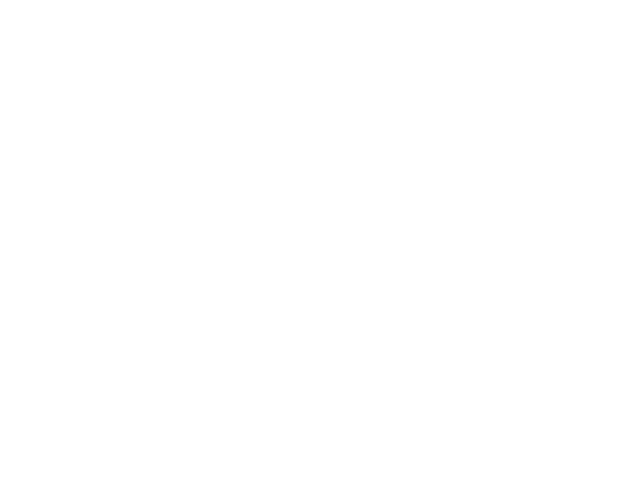
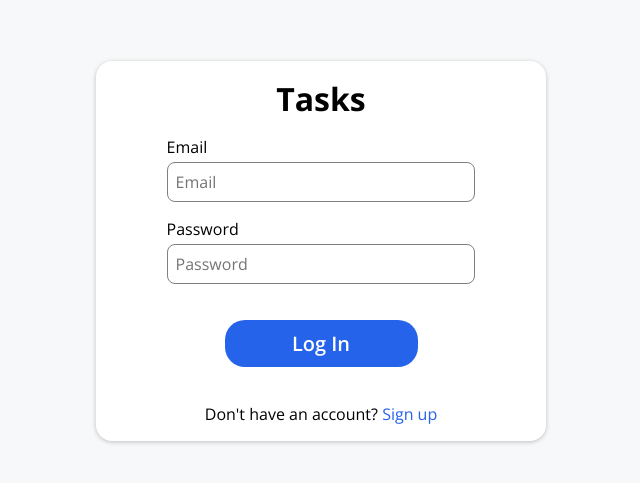
Before and after one commit to GDSC-CalPoly-SLO/YourTaskApplication, a React (Create React App) app: page / in a window 1280 px wide. Shown: the part 149-632 px from the top of the page, without its empty margins (319-959 px from the left). Built offline with nearby package versions, Linux system fonts and the light colour scheme.

Commit message:
Created Login Page

```diff
--- a/public/index.html
+++ b/public/index.html
@@ -1,14 +1,16 @@
 <!DOCTYPE html>
 <html lang="en">
+
 <head>
   <meta charset="utf-8" />
   <link rel="icon" href="%PUBLIC_URL%/favicon.ico" />
   <meta name="viewport" content="width=device-width, initial-scale=1" />
   <meta name="theme-color" content="#000000" />
-    <meta
-      name="description"
-      content="Web site created using create-react-app"
-    />
+  <meta name="description" content="Web site created using create-react-app" />
+  <link rel="preconnect" href="https://fonts.googleapis.com">
+  <link rel="preconnect" href="https://fonts.gstatic.com" crossorigin>
+  <link href="https://fonts.googleapis.com/css2?family=Open+Sans:ital,wght@0,300..800;1,300..800&display=swap"
+    rel="stylesheet">
   <link rel="apple-touch-icon" href="%PUBLIC_URL%/logo192.png" />
   <!--
       manifest.json provides metadata used when your web app is installed on a
@@ -26,6 +28,7 @@
     -->
   <title>React App</title>
 </head>
+
 <body>
   <noscript>You need to enable JavaScript to run this app.</noscript>
   <div id="root"></div>
@@ -40,4 +43,5 @@
       To create a production bundle, use `npm run build` or `yarn build`.
     -->
 </body>
+
 </html>
--- a/src/App.js
+++ b/src/App.js
@@ -1,9 +1,14 @@
+import { useState } from 'react';
 import './App.css';
+import Login from './pages/Login';
+import Tasks from './pages/Tasks';
 
 function App() {
+  const [loggedIn, setLoggedIn] = useState(false);
+
   return (
     <div className="App">
-
+      {loggedIn ? <Tasks /> : <Login setLoggedIn={setLoggedIn} />}
     </div>
   );
 }
--- a/src/index.css
+++ b/src/index.css
@@ -1,5 +1,13 @@
+* {
+  margin: 0;
+  padding: 0;
+  box-sizing: border-box;
+}
+
 body {
   margin: 0;
+  background: #F6F8F9;
+
   font-family: -apple-system, BlinkMacSystemFont, 'Segoe UI', 'Roboto', 'Oxygen',
     'Ubuntu', 'Cantarell', 'Fira Sans', 'Droid Sans', 'Helvetica Neue',
     sans-serif;
--- /dev/null
+++ b/src/pages/Login.css
@@ -0,0 +1,76 @@
+.wrapper {
+  width: 100vw;
+  height: 100vh;
+  display: flex;
+  flex-direction: column;
+  align-items: center;
+  justify-content: center;
+}
+
+.container {
+  background-color: white;
+  width: 450px;
+  padding: 1em;
+  border-radius: 1em;
+  box-shadow: 0 1px 4px hsl(360, 0%, 75%);
+  font-family: "Open Sans", sans-serif;
+  text-align: center;
+}
+
+#login-form {
+  display: flex;
+  flex-direction: column;
+  align-items: center;
+  justify-content: center;
+  gap: 1em;
+  padding: 1em;
+}
+
+.input-wrapper {
+  width: 80%;
+  display: flex;
+  flex-direction: column;
+  gap: 0.25em;
+}
+
+.label {
+  text-align: left;
+}
+
+.input {
+  padding: 0.5em;
+  font-family: inherit;
+  font-size: 1em;
+  border: 1px solid hsl(360, 0%, 50%);
+  border-radius: 0.5em;
+}
+
+#submit {
+  background-color: #2563EB;
+  color: white;
+  cursor: pointer;
+  font-family: inherit;
+  font-size: 1.25em;
+  font-weight: 600;
+  padding: 0.5em;
+  width: 50%;
+  margin: 1em;
+  border: none;
+  border-radius: 1em;
+}
+
+#submit:hover {
+  background-color: #4285f4;
+  transition: background-color 500ms;
+}
+
+span {
+  color: #2563EB;
+  cursor: pointer;
+}
+
+span:hover {
+  text-decoration: underline;
+  color: #4285f4;
+  transition: color 500ms;
+}
--- /dev/null
+++ b/src/pages/Login.js
@@ -0,0 +1,91 @@
+import { useState } from "react";
+import {
+  createUserWithEmailAndPassword,
+  signInWithEmailAndPassword
+} from "firebase/auth";
+import { auth } from "../firebaseInit.js";
+import "./Login.css";
+
+export default function Login({ setLoggedIn }) {
+  const [signUp, setSignUp] = useState(false);
+
+  const handleLogin = async (e) => {
+    e.preventDefault(); // Prevent form submit from reloading page
+    const email = e.target.email.value;
+    const pass = e.target.password.value;
+    if (signUp) {
+      try {
+        await createUserWithEmailAndPassword(auth, email, pass);
+        setLoggedIn(true);
+      } catch (error) {
+        error.code == "auth/email-already-in-use"
+          ? alert("Email is already in use.")
+          : alert("Sign up failed.");
+      }
+    } else {
+      try {
+        await signInWithEmailAndPassword(auth, email, pass);
+        setLoggedIn(true);
+      } catch (error) {
+        /* error.code == "auth/invalid-credential"
+          ? alert("Account not found.")
+          : alert("Login failed."); */
+        alert("Login failed.");
+      }
+    }
+  };
+
+  const toggleSignUp = () => {
+    setSignUp(!signUp);
+  };
+
+  return (
+    <div className="wrapper">
+      <div className="container">
+        <h1>Tasks</h1>
+        <form id="login-form" onSubmit={handleLogin}>
+          {signUp &&
+            <div className="input-wrapper">
+              <label htmlFor="name" id="name-label" className="label">Name </label>
+              <input
+                id="name"
+                name="name"
+                type="text"
+                className="input"
+                placeholder="Display Name"
+              />
+            </div>
+          }
+          <div className="input-wrapper">
+            <label htmlFor="email" id="email-label" className="label">Email </label>
+            <input
+              id="email"
+              name="email"
+              type="email"
+              className="input"
+              placeholder="Email"
+            />
+          </div>
+          <div className="input-wrapper">
+            <label htmlFor="password" id="pass-label" className="label">Password </label>
+            <input
+              id="password"
+              name="password"
+              type="password"
+              className="input"
+              placeholder="Password"
+            />
+          </div>
+          <input
+            id="submit"
+            type="submit"
+            value={signUp ? "Sign Up" : "Log In"}
+          ></input>
+        </form>
+        <p>{signUp ? "Already" : "Don't"} have an account?{" "}
+          <span onClick={toggleSignUp}>{signUp ? "Login" : "Sign up"}</span>
+        </p>
+      </div>
+    </div>
+  );
+}
--- /dev/null
+++ b/src/pages/Tasks.js
@@ -0,0 +1,6 @@
+
+export default function Tasks() {
+  return (
+    <h1>My Tasks</h1>
+  )
+}
```
Also changed, not shown: src/firebaseInit.js (renamed from src/firebaseAppInit.js), src/pages/Tasks.css (added). Lines whose indentation alone changed are shown as unchanged.
